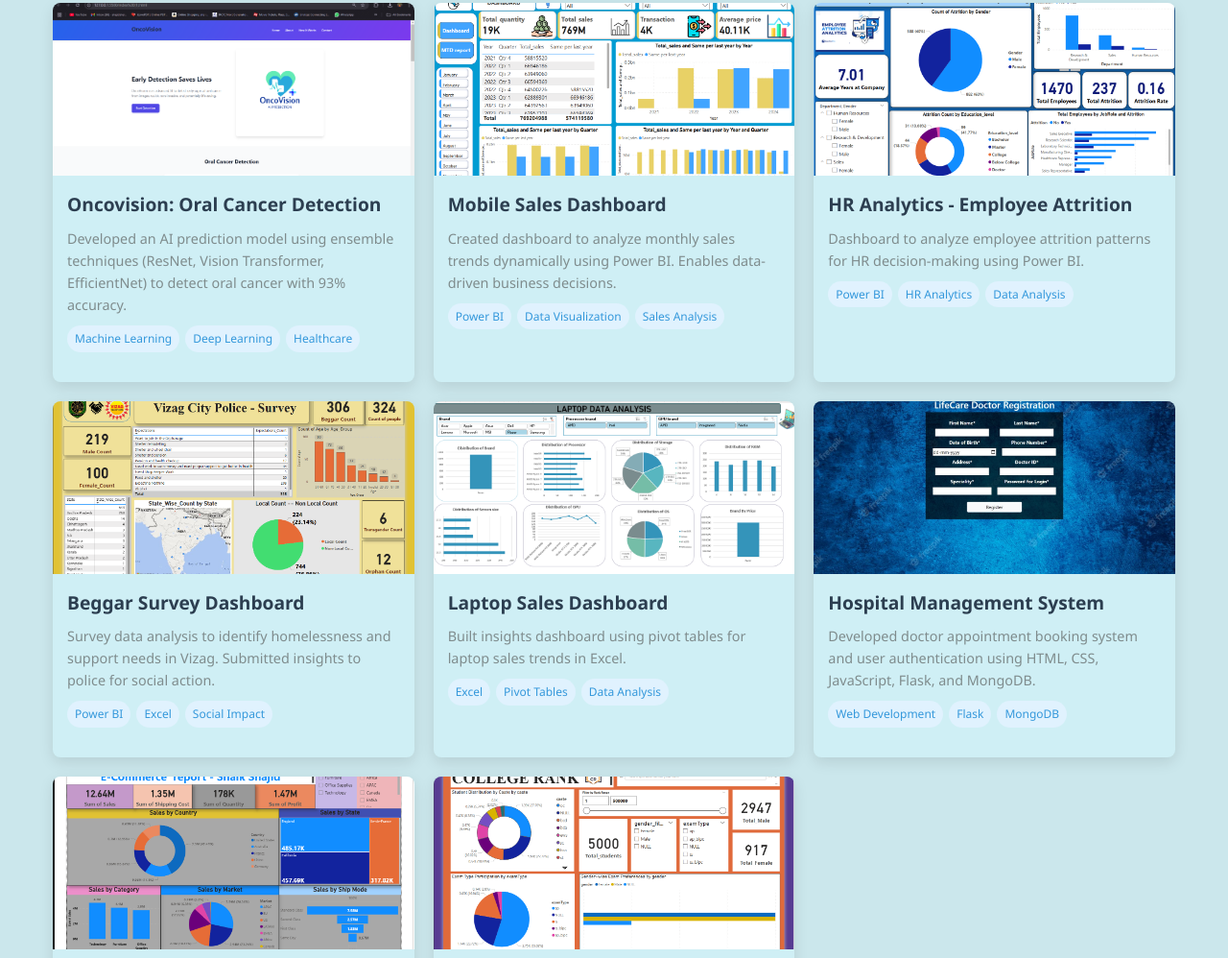
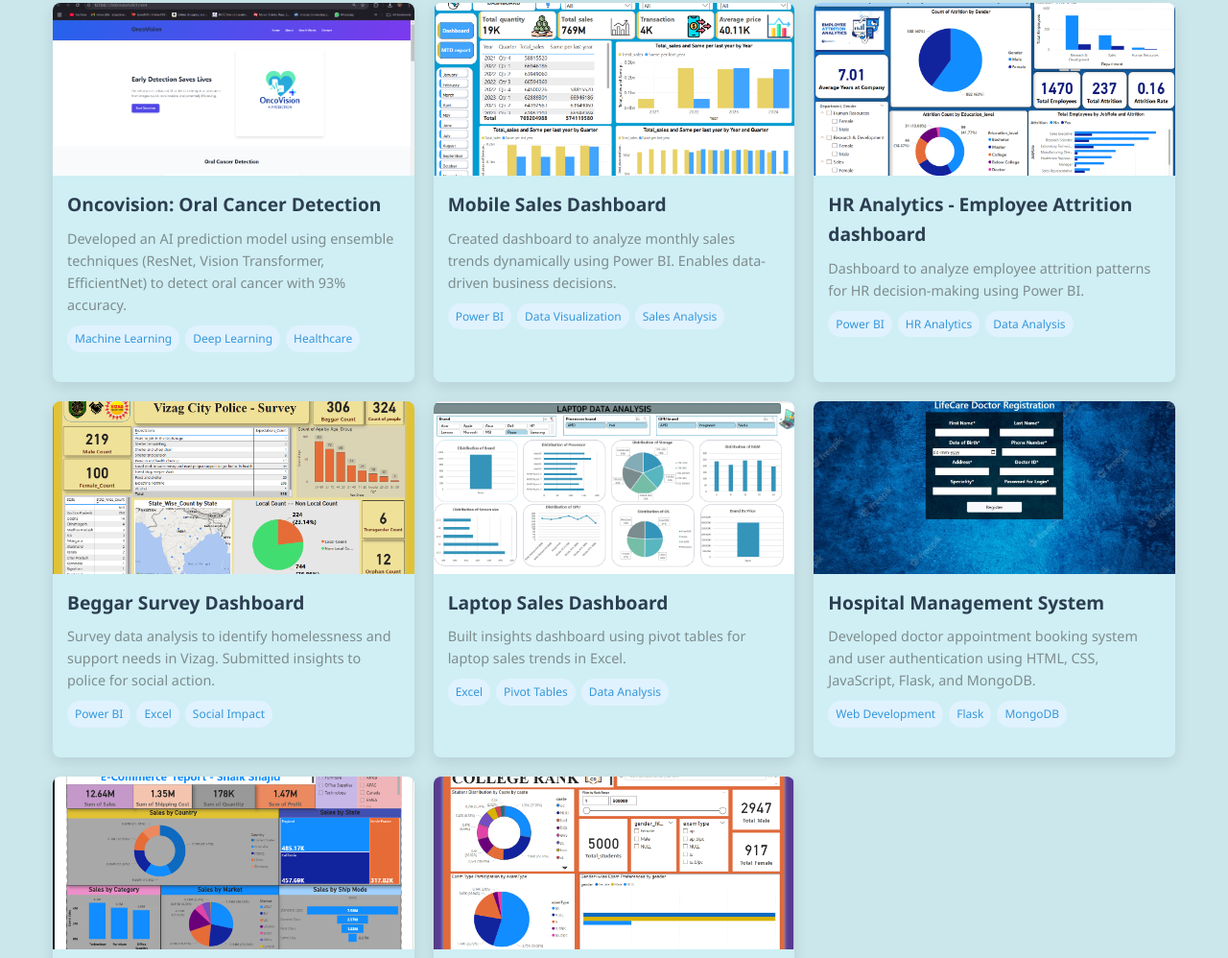
Before and after one commit to shaik-shajid/my_portfolio, a plain HTML site: page index.html in a window 1280 px wide. Shown: the part 3071-4069 px from the top of the page at 96% size. Drawn offline with Linux system fonts and the light colour scheme.

Commit message:
commit commit commit

```diff
--- a/index.html
+++ b/index.html
@@ -1239,7 +1239,7 @@
                         <img src="hr-analytics.png" alt="HR Analytics">
                     </div>
                     <div class="project-info">
-                        <h3>HR Analytics - Employee Attrition</h3>
+                        <h3>HR Analytics - Employee Attrition dashboard</h3>
                         <p>Dashboard to analyze employee attrition patterns for HR decision-making using Power BI.</p>
                         <div class="project-tags">
                             <span class="tag">Power BI</span>
```
